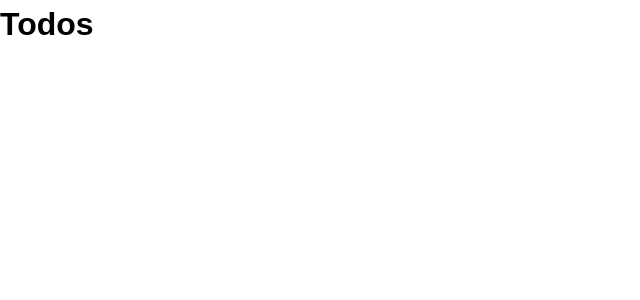
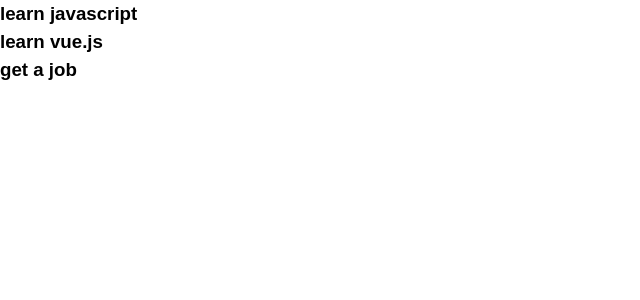
Before and after one commit to cag-martinez/vue-todo-list, a Vue app: page / in a window 1280 px wide. Shown: the top 300 px of the page, without its empty margins (0-640 px from the left). Built offline with nearby package versions, Linux system fonts and the light colour scheme.

Commit message:
using v-bind  and v-for directives to loop through my array of objects

```diff
--- a/src/App.vue
+++ b/src/App.vue
@@ -1,7 +1,7 @@
 <template>
   <div id="app">
-    <!-- enveding component -->
-    <Todos/>
+    <!-- enveding component and using V-bind directive to call on the todos -->
+    <Todos v-bind:todos="todos" />
     <!-- <img alt="Vue logo" src="./assets/logo.png"> -->
   </div>
 </template>
--- a/src/components/Todos.vue
+++ b/src/components/Todos.vue
@@ -1,12 +1,17 @@
 <template>
     <div>
-        <h1>Todos</h1>
+        <!-- v-for will loop through all of my todos.
+        todo can be called anything, the second todos is the name of my array of objects -->
+        <div v-bind:key="todos.id" v-for="todos in todos">
+            <h3> {{ todos.title }} </h3>
+        </div>
     </div>
 </template>
 
 <script>
 export default {
-    name: 'Todos'
+    name: 'Todos',
+    props:['todos']
 }
 </script>
 <style scoped>
```
